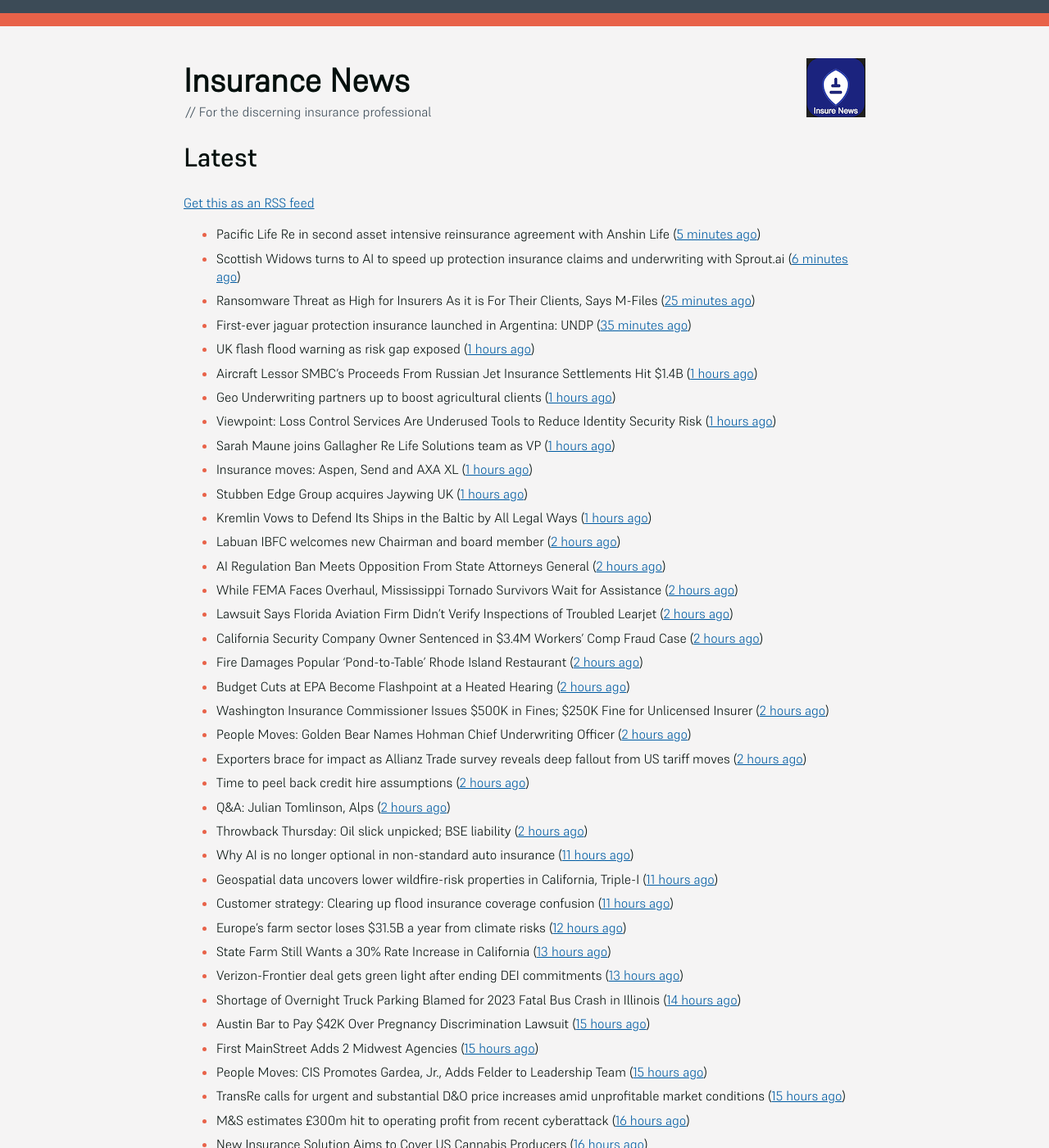
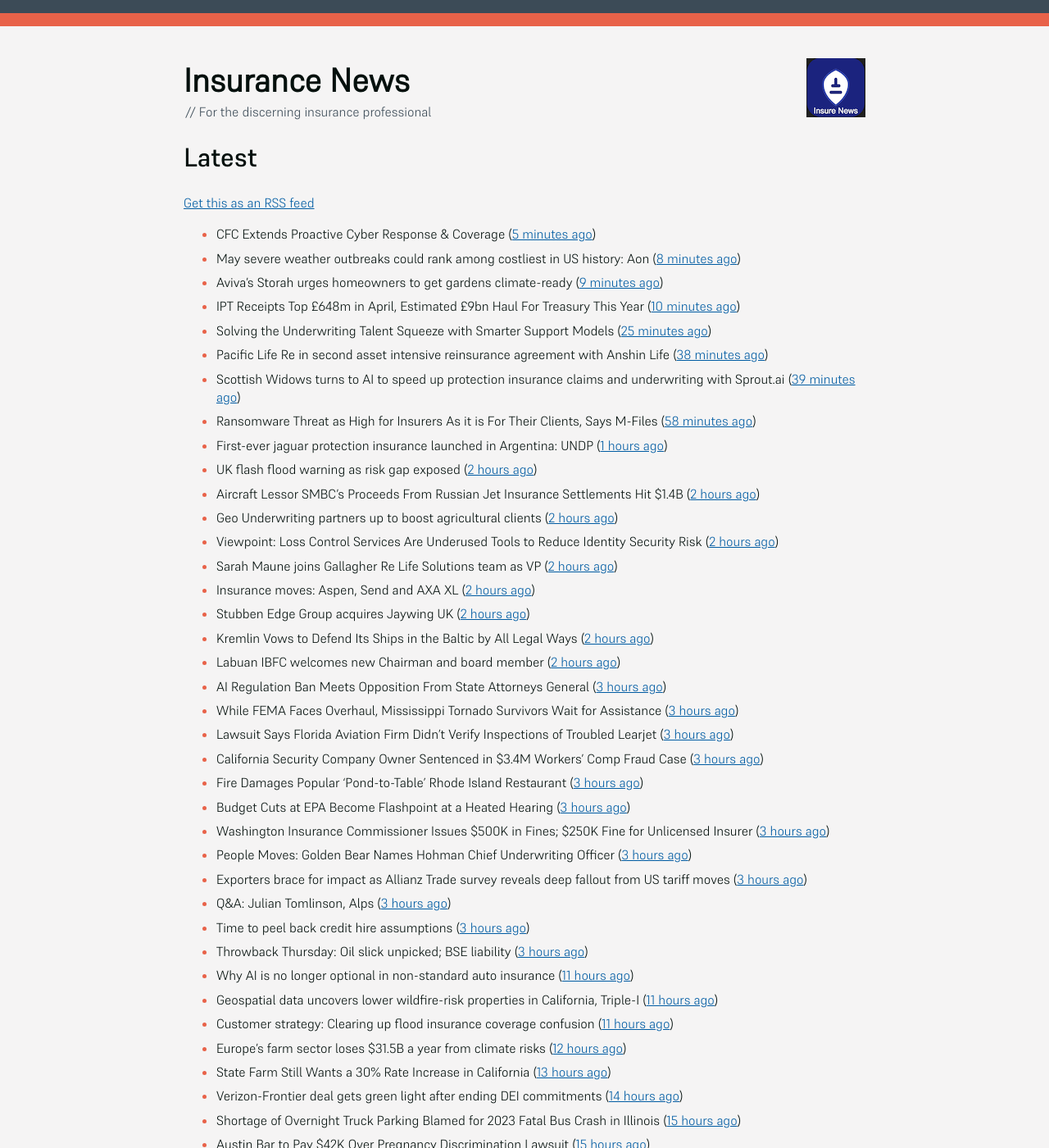
Before and after one commit to mat-0/feeds.thechels.uk, a Jekyll site: the page built from index.md, in a window 1280 px wide and 1400 px high. Shown: the whole window at 82% size. Built offline with Jekyll 4.4.1, drawn with Linux system fonts in a browser that asks for light colours; some of the changed text lies outside the part shown.

Commit message:
New Feed

```diff
--- a/index.md
+++ b/index.md
@@ -8,75 +8,76 @@ description: Latest Updates
 [Get this as an RSS feed](/feed.rss)
 
 <!-- news_marker starts -->
-- Pacific Life Re in second asset intensive reinsurance agreement with Anshin Life ([5 minutes ago](https://www.reinsurancene.ws/pacific-life-re-in-second-asset-intensive-reinsurance-agreement-with-anshin-life/))
-- Scottish Widows turns to AI to speed up protection insurance claims and underwriting with Sprout.ai ([6 minutes ago](https://ifamagazine.com/scottish-widows-turns-to-ai-to-speed-up-protection-insurance-claims-and-underwriting-with-sprout-ai/))
-- Ransomware Threat as High for Insurers As it is For Their Clients, Says M-Files ([25 minutes ago](https://insurance-edge.net/2025/05/22/ransomware-threat-as-high-for-insurers-as-it-is-for-their-clients-says-m-files/))
-- First-ever jaguar protection insurance launched in Argentina: UNDP ([35 minutes ago](https://www.reinsurancene.ws/first-ever-jaguar-protection-insurance-launched-in-argentina-undp/))
-- UK flash flood warning as risk gap exposed ([1 hours ago](https://www.insurancebusinessmag.com/uk/news/catastrophe/uk-flash-flood-warning-as-risk-gap-exposed-536538.aspx))
-- Aircraft Lessor SMBC’s Proceeds From Russian Jet Insurance Settlements Hit $1.4B ([1 hours ago](https://www.insurancejournal.com/news/international/2025/05/22/824738.htm))
-- Geo Underwriting partners up to boost agricultural clients ([1 hours ago](https://www.insurancebusinessmag.com/uk/news/property-insurance/geo-underwriting-partners-up-to-boost-agricultural-clients-536537.aspx))
-- Viewpoint: Loss Control Services Are Underused Tools to Reduce Identity Security Risk ([1 hours ago](https://www.insurancejournal.com/news/national/2025/05/22/824706.htm))
-- Sarah Maune joins Gallagher Re Life Solutions team as VP ([1 hours ago](https://www.reinsurancene.ws/sarah-maune-joins-gallagher-re-life-solutions-team-as-vp/))
-- Insurance moves: Aspen, Send and AXA XL ([1 hours ago](https://www.insurancebusinessmag.com/uk/news/breaking-news/insurance-moves-aspen-send-and-axa-xl-536536.aspx))
-- Stubben Edge Group acquires Jaywing UK ([1 hours ago](https://www.insurancebusinessmag.com/uk/news/breaking-news/stubben-edge-group-acquires-jaywing-uk-536535.aspx))
-- Kremlin Vows to Defend Its Ships in the Baltic by All Legal Ways ([1 hours ago](https://www.insurancejournal.com/news/international/2025/05/22/824733.htm))
+- CFC Extends Proactive Cyber Response & Coverage ([5 minutes ago](https://insurance-edge.net/2025/05/22/cfc-extends-proactive-cyber-response-coverage/))
+- May severe weather outbreaks could rank among costliest in US history: Aon ([8 minutes ago](https://www.reinsurancene.ws/may-severe-weather-outbreaks-could-rank-among-costliest-in-us-history-aon/))
+- Aviva’s Storah urges homeowners to get gardens climate-ready ([9 minutes ago](https://www.postonline.co.uk/personal/7957795/aviva%E2%80%99s-storah-urges-homeowners-to-get-gardens-climate-ready))
+- IPT Receipts Top £648m in April, Estimated £9bn Haul For Treasury This Year ([10 minutes ago](https://insurance-edge.net/2025/05/22/ipt-receipts-top-648m-in-april-estimated-9bn-haul-for-treasury-this-year/))
+- Solving the Underwriting Talent Squeeze with Smarter Support Models ([25 minutes ago](https://insurance-edge.net/2025/05/22/solving-the-underwriting-talent-squeeze-with-smarter-support-models/))
+- Pacific Life Re in second asset intensive reinsurance agreement with Anshin Life ([38 minutes ago](https://www.reinsurancene.ws/pacific-life-re-in-second-asset-intensive-reinsurance-agreement-with-anshin-life/))
+- Scottish Widows turns to AI to speed up protection insurance claims and underwriting with Sprout.ai ([39 minutes ago](https://ifamagazine.com/scottish-widows-turns-to-ai-to-speed-up-protection-insurance-claims-and-underwriting-with-sprout-ai/))
+- Ransomware Threat as High for Insurers As it is For Their Clients, Says M-Files ([58 minutes ago](https://insurance-edge.net/2025/05/22/ransomware-threat-as-high-for-insurers-as-it-is-for-their-clients-says-m-files/))
+- First-ever jaguar protection insurance launched in Argentina: UNDP ([1 hours ago](https://www.reinsurancene.ws/first-ever-jaguar-protection-insurance-launched-in-argentina-undp/))
+- UK flash flood warning as risk gap exposed ([2 hours ago](https://www.insurancebusinessmag.com/uk/news/catastrophe/uk-flash-flood-warning-as-risk-gap-exposed-536538.aspx))
+- Aircraft Lessor SMBC’s Proceeds From Russian Jet Insurance Settlements Hit $1.4B ([2 hours ago](https://www.insurancejournal.com/news/international/2025/05/22/824738.htm))
+- Geo Underwriting partners up to boost agricultural clients ([2 hours ago](https://www.insurancebusinessmag.com/uk/news/property-insurance/geo-underwriting-partners-up-to-boost-agricultural-clients-536537.aspx))
+- Viewpoint: Loss Control Services Are Underused Tools to Reduce Identity Security Risk ([2 hours ago](https://www.insurancejournal.com/news/national/2025/05/22/824706.htm))
+- Sarah Maune joins Gallagher Re Life Solutions team as VP ([2 hours ago](https://www.reinsurancene.ws/sarah-maune-joins-gallagher-re-life-solutions-team-as-vp/))
+- Insurance moves: Aspen, Send and AXA XL ([2 hours ago](https://www.insurancebusinessmag.com/uk/news/breaking-news/insurance-moves-aspen-send-and-axa-xl-536536.aspx))
+- Stubben Edge Group acquires Jaywing UK ([2 hours ago](https://www.insurancebusinessmag.com/uk/news/breaking-news/stubben-edge-group-acquires-jaywing-uk-536535.aspx))
+- Kremlin Vows to Defend Its Ships in the Baltic by All Legal Ways ([2 hours ago](https://www.insurancejournal.com/news/international/2025/05/22/824733.htm))
 - Labuan IBFC welcomes new Chairman and board member ([2 hours ago](https://www.reinsurancene.ws/labuan-ibfc-welcomes-new-chairman-and-board-member/))
-- AI Regulation Ban Meets Opposition From State Attorneys General ([2 hours ago](https://www.insurancejournal.com/news/national/2025/05/22/824714.htm))
-- While FEMA Faces Overhaul, Mississippi Tornado Survivors Wait for Assistance ([2 hours ago](https://www.insurancejournal.com/news/southeast/2025/05/22/824629.htm))
-- Lawsuit Says Florida Aviation Firm Didn’t Verify Inspections of Troubled Learjet ([2 hours ago](https://www.insurancejournal.com/news/southeast/2025/05/22/824688.htm))
-- California Security Company Owner Sentenced in $3.4M Workers’ Comp Fraud Case ([2 hours ago](https://www.insurancejournal.com/news/west/2025/05/22/824503.htm))
-- Fire Damages Popular ‘Pond-to-Table’ Rhode Island Restaurant ([2 hours ago](https://www.insurancejournal.com/news/east/2025/05/22/824729.htm))
-- Budget Cuts at EPA Become Flashpoint at a Heated Hearing ([2 hours ago](https://www.insurancejournal.com/news/national/2025/05/22/824717.htm))
-- Washington Insurance Commissioner Issues $500K in Fines; $250K Fine for Unlicensed Insurer ([2 hours ago](https://www.insurancejournal.com/news/west/2025/05/22/824547.htm))
-- People Moves: Golden Bear Names Hohman Chief Underwriting Officer ([2 hours ago](https://www.insurancejournal.com/news/west/2025/05/22/824387.htm))
-- Exporters brace for impact as Allianz Trade survey reveals deep fallout from US tariff moves ([2 hours ago](https://www.reinsurancene.ws/exporters-brace-for-impact-as-allianz-trade-survey-reveals-deep-fallout-from-us-tariff-moves/))
-- Time to peel back credit hire assumptions ([2 hours ago](https://www.postonline.co.uk/personal/7957762/time-to-peel-back-credit-hire-assumptions))
-- Q&A: Julian Tomlinson, Alps ([2 hours ago](https://www.postonline.co.uk/broker/7957208/qa-julian-tomlinson-alps))
-- Throwback Thursday: Oil slick unpicked; BSE liability ([2 hours ago](https://www.postonline.co.uk/commercial/7956605/throwback-thursday-oil-slick-unpicked-bse-liability))
+- AI Regulation Ban Meets Opposition From State Attorneys General ([3 hours ago](https://www.insurancejournal.com/news/national/2025/05/22/824714.htm))
+- While FEMA Faces Overhaul, Mississippi Tornado Survivors Wait for Assistance ([3 hours ago](https://www.insurancejournal.com/news/southeast/2025/05/22/824629.htm))
+- Lawsuit Says Florida Aviation Firm Didn’t Verify Inspections of Troubled Learjet ([3 hours ago](https://www.insurancejournal.com/news/southeast/2025/05/22/824688.htm))
+- California Security Company Owner Sentenced in $3.4M Workers’ Comp Fraud Case ([3 hours ago](https://www.insurancejournal.com/news/west/2025/05/22/824503.htm))
+- Fire Damages Popular ‘Pond-to-Table’ Rhode Island Restaurant ([3 hours ago](https://www.insurancejournal.com/news/east/2025/05/22/824729.htm))
+- Budget Cuts at EPA Become Flashpoint at a Heated Hearing ([3 hours ago](https://www.insurancejournal.com/news/national/2025/05/22/824717.htm))
+- Washington Insurance Commissioner Issues $500K in Fines; $250K Fine for Unlicensed Insurer ([3 hours ago](https://www.insurancejournal.com/news/west/2025/05/22/824547.htm))
+- People Moves: Golden Bear Names Hohman Chief Underwriting Officer ([3 hours ago](https://www.insurancejournal.com/news/west/2025/05/22/824387.htm))
+- Exporters brace for impact as Allianz Trade survey reveals deep fallout from US tariff moves ([3 hours ago](https://www.reinsurancene.ws/exporters-brace-for-impact-as-allianz-trade-survey-reveals-deep-fallout-from-us-tariff-moves/))
+- Q&A: Julian Tomlinson, Alps ([3 hours ago](https://www.postonline.co.uk/broker/7957208/qa-julian-tomlinson-alps))
+- Time to peel back credit hire assumptions ([3 hours ago](https://www.postonline.co.uk/personal/7957762/time-to-peel-back-credit-hire-assumptions))
+- Throwback Thursday: Oil slick unpicked; BSE liability ([3 hours ago](https://www.postonline.co.uk/commercial/7956605/throwback-thursday-oil-slick-unpicked-bse-liability))
 - Why AI is no longer optional in non-standard auto insurance ([11 hours ago](https://www.dig-in.com/opinion/ais-role-in-non-standard-auto-insurance))
 - Geospatial data uncovers lower wildfire-risk properties in California, Triple-I ([11 hours ago](https://www.dig-in.com/news/geospatial-data-wildfire-prone-california-properties))
 - Customer strategy: Clearing up flood insurance coverage confusion ([11 hours ago](https://www.dig-in.com/opinion/clearing-up-flood-insurance-coverage-confusion))
 - Europe's farm sector loses $31.5B a year from climate risks ([12 hours ago](https://www.dig-in.com/articles/europes-farm-sector-loses-31-5b-a-year-from-climate-risks))
 - State Farm Still Wants a 30% Rate Increase in California ([13 hours ago](https://www.insurancejournal.com/news/west/2025/05/21/824685.htm))
-- Verizon-Frontier deal gets green light after ending DEI commitments ([13 hours ago](https://www.insurancebusinessmag.com/uk/business-strategy/verizonfrontier-deal-gets-green-light-after-ending-dei-commitments-536482.aspx))
-- Shortage of Overnight Truck Parking Blamed for 2023 Fatal Bus Crash in Illinois ([14 hours ago](https://www.insurancejournal.com/news/midwest/2025/05/21/824679.htm))
+- Verizon-Frontier deal gets green light after ending DEI commitments ([14 hours ago](https://www.insurancebusinessmag.com/uk/business-strategy/verizonfrontier-deal-gets-green-light-after-ending-dei-commitments-536482.aspx))
+- Shortage of Overnight Truck Parking Blamed for 2023 Fatal Bus Crash in Illinois ([15 hours ago](https://www.insurancejournal.com/news/midwest/2025/05/21/824679.htm))
 - Austin Bar to Pay $42K Over Pregnancy Discrimination Lawsuit ([15 hours ago](https://www.insurancejournal.com/news/southcentral/2025/05/21/824675.htm))
 - First MainStreet Adds 2 Midwest Agencies ([15 hours ago](https://www.insurancejournal.com/news/midwest/2025/05/21/824669.htm))
 - People Moves: CIS Promotes Gardea, Jr., Adds Felder to Leadership Team ([15 hours ago](https://www.insurancejournal.com/news/southcentral/2025/05/21/824664.htm))
-- TransRe calls for urgent and substantial D&O price increases amid unprofitable market conditions ([15 hours ago](https://www.reinsurancene.ws/transre-calls-for-urgent-and-substantial-do-price-increases-amid-unprofitable-market-conditions/))
+- TransRe calls for urgent and substantial D&O price increases amid unprofitable market conditions ([16 hours ago](https://www.reinsurancene.ws/transre-calls-for-urgent-and-substantial-do-price-increases-amid-unprofitable-market-conditions/))
 - M&S estimates £300m hit to operating profit from recent cyberattack ([16 hours ago](https://www.reinsurancene.ws/ms-estimates-300m-hit-to-operating-profit-from-recent-cyberattack/))
 - New Insurance Solution Aims to Cover US Cannabis Producers ([16 hours ago](https://insurance-edge.net/2025/05/21/new-insurance-solution-aims-to-cover-us-cannabis-producers/))
-- EU to Propose Removing Business Barriers to Enhance Competitiveness Amid US Tariffs ([16 hours ago](https://www.insurancejournal.com/news/international/2025/05/21/824643.htm))
-- Reinsurance capacity growth supports Philippine’s non-life insurance stable outlook: AM Best ([16 hours ago](https://www.reinsurancene.ws/reinsurance-capacity-growth-supports-philippines-non-life-insurance-stable-outlook-am-best/))
-- Quandri Appoints Patrick Mulroy as Head of Strategy and Partnerships to Spearhead North American Expansion ([16 hours ago](https://www.insurtechinsights.com/quandri-appoints-patrick-mulroy-as-head-of-strategy-and-partnerships-to-spearhead-north-american-expansion/))
+- EU to Propose Removing Business Barriers to Enhance Competitiveness Amid US Tariffs ([17 hours ago](https://www.insurancejournal.com/news/international/2025/05/21/824643.htm))
+- Reinsurance capacity growth supports Philippine’s non-life insurance stable outlook: AM Best ([17 hours ago](https://www.reinsurancene.ws/reinsurance-capacity-growth-supports-philippines-non-life-insurance-stable-outlook-am-best/))
+- Quandri Appoints Patrick Mulroy as Head of Strategy and Partnerships to Spearhead North American Expansion ([17 hours ago](https://www.insurtechinsights.com/quandri-appoints-patrick-mulroy-as-head-of-strategy-and-partnerships-to-spearhead-north-american-expansion/))
 - Former Progressive CEO Renwick, 69, Dies ([17 hours ago](https://www.insurancejournal.com/news/national/2025/05/21/824645.htm))
 - Munich Re Ventures closes $125m fund from HSB ([17 hours ago](https://www.reinsurancene.ws/munich-re-ventures-closes-125m-fund-from-hsb/))
 - Hack of Contractor Was at Root of Massive Federal Data Breach ([17 hours ago](https://www.insurancejournal.com/news/national/2025/05/21/824641.htm))
-- US cyber insurance market remains profitable amid slower growth in 2024: Fitch ([17 hours ago](https://www.reinsurancene.ws/us-cyber-insurance-market-remains-profitable-amid-slower-growth-in-2024-fitch/))
-- Acrisure Secures $2.1 Billion Funding Round for M&A, Tech ([17 hours ago](https://www.insurancejournal.com/news/national/2025/05/21/824637.htm))
+- Acrisure Secures $2.1 Billion Funding Round for M&A, Tech ([18 hours ago](https://www.insurancejournal.com/news/national/2025/05/21/824637.htm))
 - Parametrix Launches Embedded Insurance Coverage for Endpoint Failures via Leading EDR Providers ([18 hours ago](https://www.insurtechinsights.com/parametrix-launches-embedded-insurance-coverage-for-endpoint-failures-via-leading-edr-providers/))
 - Neutrinos Announces Latest Client Win ([18 hours ago](https://insurance-edge.net/2025/05/21/neutrinos-announces-latest-client-win/))
-- Could an In-Car Soundtrack Affect Driver Behaviour? ([18 hours ago](https://insurance-edge.net/2025/05/21/could-an-in-car-soundtrack-affect-driver-behaviour/))
-- People Moves: World Insurance Associates Names Youshock Head of Personal Lines; Belair Appointed President of Technology at Intact Insurance Specialty Solutions ([18 hours ago](https://www.insurancejournal.com/news/national/2025/05/21/824508.htm))
-- New Salmonella Outbreak Tied to Same Florida Grower With Cucumbers Last Year ([18 hours ago](https://www.insurancejournal.com/news/southeast/2025/05/21/824621.htm))
-- Global Forest Loss Tops Record as Wildfires Drive Destruction ([18 hours ago](https://www.insurancejournal.com/news/international/2025/05/21/824618.htm))
-- MGAA looking at increasing Lloyd’s syndicate membership ([18 hours ago](https://www.postonline.co.uk/news/7957794/mgaa-looking-at-increasing-lloyd%E2%80%99s-syndicate-membership))
+- People Moves: World Insurance Associates Names Youshock Head of Personal Lines; Belair Appointed President of Technology at Intact Insurance Specialty Solutions ([19 hours ago](https://www.insurancejournal.com/news/national/2025/05/21/824508.htm))
+- New Salmonella Outbreak Tied to Same Florida Grower With Cucumbers Last Year ([19 hours ago](https://www.insurancejournal.com/news/southeast/2025/05/21/824621.htm))
+- Global Forest Loss Tops Record as Wildfires Drive Destruction ([19 hours ago](https://www.insurancejournal.com/news/international/2025/05/21/824618.htm))
+- MGAA looking at increasing Lloyd’s syndicate membership ([19 hours ago](https://www.postonline.co.uk/news/7957794/mgaa-looking-at-increasing-lloyd%E2%80%99s-syndicate-membership))
 - Insurers must stay ‘live’ to broker tech capability ([19 hours ago](https://www.postonline.co.uk/broker/7957792/insurers-must-stay-%E2%80%98live%E2%80%99-to-broker-tech-capability))
 - DoorDash Expands Driver Savings Pilot Program to Maryland ([19 hours ago](https://www.insurancejournal.com/news/east/2025/05/21/824599.htm))
 - Chevron Says One Missing After Fire at Angola Offshore Oil Platform With 17 Injured ([19 hours ago](https://www.insurancejournal.com/news/international/2025/05/21/824603.htm))
-- Only 1 in 100 insurers say Claims-Finance Collaboration is “highly effective” ([19 hours ago](https://ifamagazine.com/only-1-in-100-insurers-say-claims-finance-collaboration-is-highly-effective/))
-- AX Looks Back on BIBA Trends in Data Integration ([20 hours ago](https://insurance-edge.net/2025/05/21/ax-looks-back-on-biba-trends-in-data-integration/))
-- Demand For Private Health Insurance Continues to Rise in UK ([20 hours ago](https://insurance-edge.net/2025/05/21/demand-for-private-health-insurance-continues-to-rise-in-uk/))
-- Shortlists revealed for Best Insurance Employer categories for 2025 BIAs ([20 hours ago](https://www.postonline.co.uk/broker/7957793/shortlists-revealed-for-best-insurance-employer-categories-for-2025-bias))
-- Data, data, data: MGAs play a key role in better market performance ([20 hours ago](https://www.insurancebusinessmag.com/uk/news/columns/data-data-data-mgas-play-a-key-role-in-better-market-performance-536399.aspx))
+- Only 1 in 100 insurers say Claims-Finance Collaboration is “highly effective” ([20 hours ago](https://ifamagazine.com/only-1-in-100-insurers-say-claims-finance-collaboration-is-highly-effective/))
+- Shortlists revealed for Best Insurance Employer categories for 2025 BIAs ([21 hours ago](https://www.postonline.co.uk/broker/7957793/shortlists-revealed-for-best-insurance-employer-categories-for-2025-bias))
+- Data, data, data: MGAs play a key role in better market performance ([21 hours ago](https://www.insurancebusinessmag.com/uk/news/columns/data-data-data-mgas-play-a-key-role-in-better-market-performance-536399.aspx))
 - Biba attendee seeks justice after payment fraud ([21 hours ago](https://www.postonline.co.uk/news/7957800/biba-attendee-seeks-justice-after-payment-fraud))
-- 7.6 million adults take out private medical insurance as health crisis drives rapid growth in protection products ([21 hours ago](https://ifamagazine.com/7-6-million-adults-take-out-private-medical-insurance-as-health-crisis-drives-rapid-growth-in-protection-products/))
+- 7.6 million adults take out private medical insurance as health crisis drives rapid growth in protection products ([22 hours ago](https://ifamagazine.com/7-6-million-adults-take-out-private-medical-insurance-as-health-crisis-drives-rapid-growth-in-protection-products/))
 - Acrisure valued at $32bn following Bain Capital-led funding round ([22 hours ago](https://www.postonline.co.uk/broker/7957799/acrisure-valued-at-32bn-following-bain-capital-led-funding-round))
 - Conifer and Skyward Specialty Launch Cannabis Select Insurance Program for Large-Scale Operators ([22 hours ago](https://www.insurtechinsights.com/conifer-and-skyward-specialty-launch-cannabis-select-insurance-program-for-large-scale-operators/))
-- Acrisure Secures $2.1 Billion Funding Led by Bain Capital, Boosts Valuation to $32 Billion ([22 hours ago](https://www.insurtechinsights.com/acrisure-secures-2-1-billion-funding-led-by-bain-capital-boosts-valuation-to-32-billion/))
+- Acrisure Secures $2.1 Billion Funding Led by Bain Capital, Boosts Valuation to $32 Billion ([23 hours ago](https://www.insurtechinsights.com/acrisure-secures-2-1-billion-funding-led-by-bain-capital-boosts-valuation-to-32-billion/))
 - L&G upgrades Group Critical Illness Cover ([23 hours ago](https://ifamagazine.com/lg-upgrades-group-critical-illness-cover/))
 - Cutting through the complexity of protection products ([23 hours ago](https://ifamagazine.com/cutting-through-the-complexity-of-protection-products/))
-- Recent power cuts highlight coverage disparities ([23 hours ago](https://www.postonline.co.uk/commercial/7957791/recent-power-cuts-highlight-coverage-disparities))
+- Recent power cuts highlight coverage disparities ([1 days ago](https://www.postonline.co.uk/commercial/7957791/recent-power-cuts-highlight-coverage-disparities))
 - How Aviva is redefining mid-market support ([1 days ago](https://www.insurancebusinessmag.com/uk/news/breaking-news/how-aviva-is-redefining-midmarket-support-535375.aspx))
 - Acrisure secures major capital backing to advance fintech strategy ([1 days ago](https://www.insurancebusinessmag.com/uk/news/breaking-news/acrisure-secures-major-capital-backing-to-advance-fintech-strategy-536392.aspx))
 - Tokio Marine sees net income almost double ([1 days ago](https://www.insurancebusinessmag.com/uk/news/breaking-news/tokio-marine-sees-net-income-almost-double-536377.aspx))
```
Also changed, not shown: other parts of index.md (+0 -1 lines).
